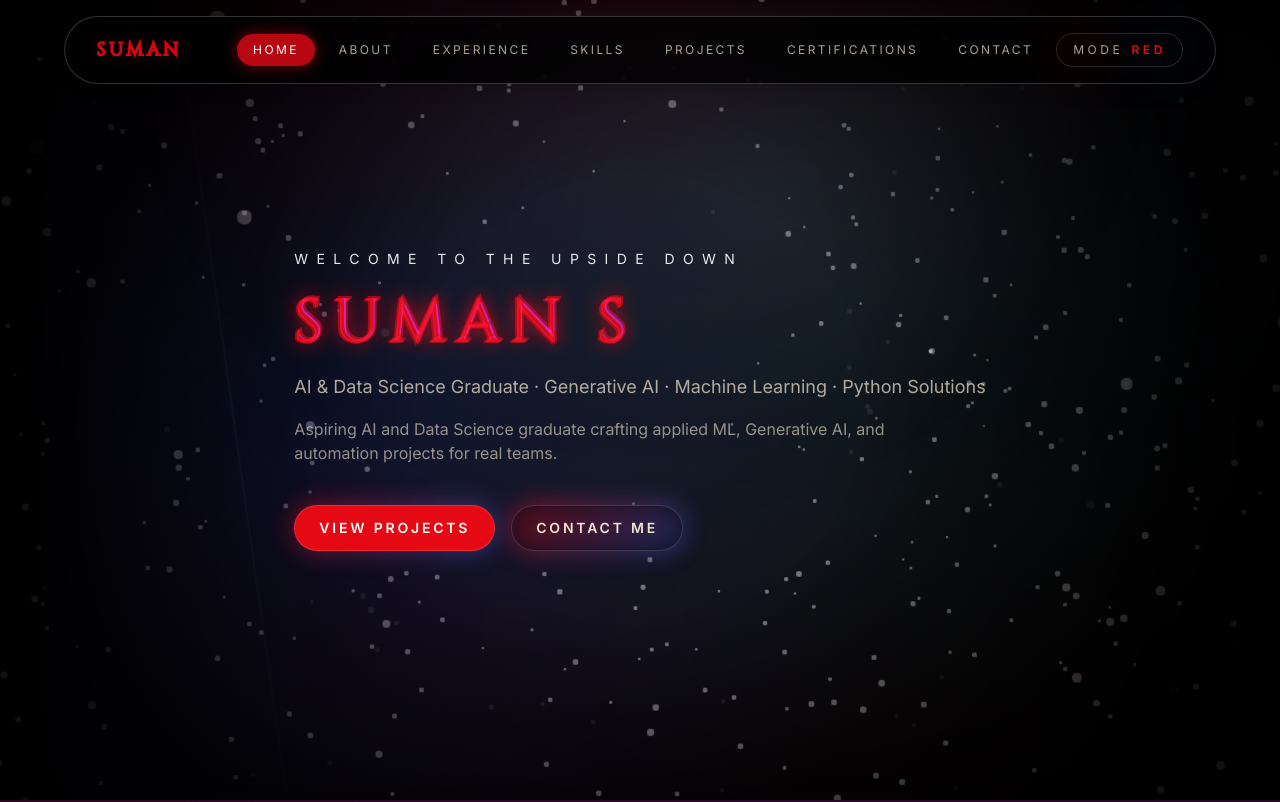
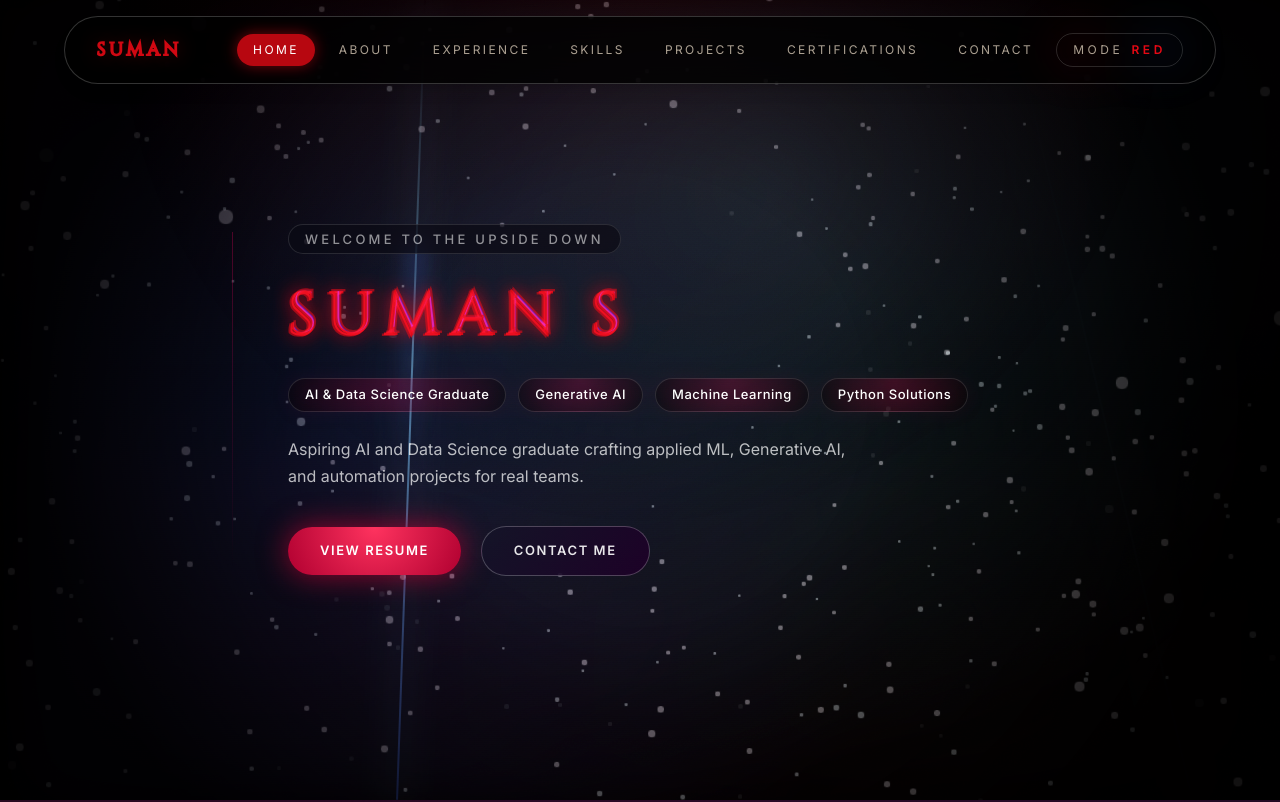
Before and after one commit to suman2k4/Suman-Portfolio, a React (Vite) app: page / in a window 1280 px wide. Shown: the top 802 px of the page. Built offline with nearby package versions, Linux system fonts and the light colour scheme.

Commit message:
feat: Changed Home section style and added fade in animation

```diff
--- a/src/App.jsx
+++ b/src/App.jsx
@@ -19,7 +19,7 @@ export default function App() {
 
   const sections = useMemo(
     () => [
-      <HomeHero key="home" />,
+      <HomeHero key="home" themeMode={themeMode} />,
       <AboutSection key="about" themeMode={themeMode} />,
       <ExperienceSection key="experience" />,
       <SkillsSection key="skills" />,
@@ -48,7 +48,7 @@ export default function App() {
 
   return (
     <div className={`app-shell ${isUpsideDown ? 'theme-upside' : ''}`}>
-      <AnimatePresence>
+      <AnimatePresence mode="wait">
         {showLoader && <PortalLoader key="portal-loader" onFinish={() => setShowLoader(false)} />}
       </AnimatePresence>
       {!showLoader && <Navbar themeMode={themeMode} onToggleTheme={toggleTheme} />}
@@ -60,8 +60,12 @@ export default function App() {
       <div className="glitch-overlay" />
       <div className="vignette-overlay" />
       <main className="relative z-10 mx-auto max-w-6xl px-6 pb-24">
-        {sections}
-        <Footer />
+        {!showLoader && (
+          <>
+            {sections}
+            <Footer />
+          </>
+        )}
       </main>
     </div>
   )
--- a/src/components/PortalLoader.jsx
+++ b/src/components/PortalLoader.jsx
@@ -19,38 +19,20 @@ const letterVariants = {
 }
 
 export default function PortalLoader({ onFinish }) {
-    const [exitPhase, setExitPhase] = useState(false)
-    const finishRef = useRef(onFinish)
+    useEffect(() => {
+        const timer = setTimeout(() => {
+            scrollToId('home')
+            onFinish()
+        }, 3000)
 
-    useEffect(() => {
-        finishRef.current = onFinish
+        return () => clearTimeout(timer)
     }, [onFinish])
-
-    useEffect(() => {
-        // Trigger the slide-down + fade-out animation
-        const exitTimer = setTimeout(() => setExitPhase(true), 2500)
-
-        // Unmount after animation finishes
-        const finishTimer = setTimeout(() => {
-            scrollToId('home')
-            finishRef.current?.()
-        }, 3300)
-
-        return () => {
-            clearTimeout(exitTimer) // Renamed flashTimer to exitTimer for clarity
-            clearTimeout(finishTimer)
-        }
-    }, [])
 
     return (
         <motion.div
             className="portal-loader"
-            initial={{ opacity: 1, y: 0 }}
-            animate={{
-                opacity: exitPhase ? 0 : 1,
-                y: exitPhase ? '100%' : 0
-            }}
-            transition={{ duration: 0.8, ease: [0.33, 1, 0.68, 1] }} // Smooth cubic bezier
+            initial={{ opacity: 1 }}
+            exit={{ opacity: 0, transition: { duration: 0.8, ease: "easeInOut" } }}
         >
             <div className="portal-loader__gradient" />
             <div className="portal-loader__vignette" />
--- a/src/components/layout/Navbar.jsx
+++ b/src/components/layout/Navbar.jsx
@@ -46,7 +46,7 @@ export default function Navbar({ themeMode, onToggleTheme }) {
         className="fixed top-4 left-0 right-0 z-50 mx-auto w-[95%] max-w-6xl rounded-full border border-white/20 bg-black/80 shadow-lg backdrop-blur-xl transition-all duration-500"
         initial={{ y: -100, opacity: 0 }}
         animate={{ y: 0, opacity: 1 }}
-        transition={{ duration: 0.8, ease: 'easeOut' }}
+        transition={{ duration: 0.5, delay: 0.1, ease: 'easeOut' }}
       >
         <nav className="relative flex items-center justify-between px-8 py-4">
           {/* Mobile: Burger Button (Left) */}
--- a/src/components/sections/HomeHero.jsx
+++ b/src/components/sections/HomeHero.jsx
@@ -1,10 +1,9 @@
 import { motion, useMotionValue, useSpring, useTransform } from 'framer-motion'
 import { useEffect, useState } from 'react'
-import NeonButton from '../ui/NeonButton'
 import { heroContent } from '../../data/content'
 import { scrollToId } from '../../utils/scroll'
 
-export default function HomeHero() {
+export default function HomeHero({ themeMode }) {
   const mouseX = useMotionValue(0)
   const mouseY = useMotionValue(0)
   const [enableParallax, setEnableParallax] = useState(false)
@@ -13,18 +12,15 @@ export default function HomeHero() {
   const moveX = useTransform(springX, [-200, 200], [-15, 15])
   const moveY = useTransform(springY, [-200, 200], [-15, 15])
 
+  const isUpside = themeMode === 'upside-down'
+
   useEffect(() => {
     const pointerQuery = window.matchMedia('(pointer: fine)')
     const motionQuery = window.matchMedia('(prefers-reduced-motion: reduce)')
-
-    const evaluate = () => {
-      setEnableParallax(pointerQuery.matches && !motionQuery.matches)
-    }
-
+    const evaluate = () => setEnableParallax(pointerQuery.matches && !motionQuery.matches)
     evaluate()
     pointerQuery.addEventListener('change', evaluate)
     motionQuery.addEventListener('change', evaluate)
-
     return () => {
       pointerQuery.removeEventListener('change', evaluate)
       motionQuery.removeEventListener('change', evaluate)
@@ -35,79 +31,212 @@ export default function HomeHero() {
     if (!enableParallax) {
       mouseX.set(0)
       mouseY.set(0)
-      return undefined
+      return
+    }
+    const handleMove = (e) => {
+      mouseX.set(e.clientX - window.innerWidth / 2)
+      mouseY.set(e.clientY - window.innerHeight / 2)
+    }
+    const throttled = (e) => {
+      requestAnimationFrame(() => handleMove(e))
+    }
+    window.addEventListener('pointermove', throttled)
+    return () => window.removeEventListener('pointermove', throttled)
+  }, [enableParallax, mouseX, mouseY])
+
+  const containerVariants = {
+    hidden: { opacity: 0 },
+    visible: {
+      opacity: 1,
+      transition: {
+        staggerChildren: 0.12,
+        delayChildren: 0.4
+      }
+    }
   }
 
-    const handleMove = (event) => {
-      mouseX.set(event.clientX - window.innerWidth / 2)
-      mouseY.set(event.clientY - window.innerHeight / 2)
+  const itemVariants = {
+    hidden: { opacity: 0, y: 30 },
+    visible: {
+      opacity: 1,
+      y: 0,
+      transition: { duration: 0.8, ease: [0.22, 0.61, 0.36, 1] }
     }
-    let rafId
-    const throttled = (event) => {
-      if (rafId) cancelAnimationFrame(rafId)
-      rafId = requestAnimationFrame(() => handleMove(event))
   }
-    window.addEventListener('pointermove', throttled, { passive: true })
-    return () => {
-      window.removeEventListener('pointermove', throttled)
-      if (rafId) cancelAnimationFrame(rafId)
+
+  const streakVariants = {
+    hidden: { opacity: 0, height: '0%' },
+    visible: {
+      opacity: 1,
+      height: '70%',
+      transition: { duration: 1.5, ease: 'easeOut', delay: 0.2 }
     }
-  }, [enableParallax, mouseX, mouseY])
+  }
+
+  const chips = [
+    'AI & Data Science Graduate',
+    'Generative AI',
+    'Machine Learning',
+    'Python Solutions'
+  ]
+
+  // Dynamic Styles based on Theme
+  const streakGradient = isUpside
+    ? 'linear-gradient(to bottom, rgba(48, 86, 211, 0.5), transparent)'
+    : 'linear-gradient(to bottom, rgba(255,0,100,0.28), transparent)'
+
+  const chipBg = isUpside
+    ? 'radial-gradient(circle at top, rgba(48, 86, 211, 0.3), rgba(0,0,0,0.4))'
+    : 'radial-gradient(circle at top, rgba(255,0,80,0.18), rgba(0,0,0,0.4))'
+
+  const chipShadow = isUpside
+    ? 'drop-shadow(0 0 10px rgba(48, 86, 211, 0.35))'
+    : 'drop-shadow(0 0 10px rgba(255,0,80,0.15))'
+
+  const primaryBtnBg = isUpside
+    ? 'radial-gradient(circle at top, #4cc9f0, #3056d3)'
+    : 'radial-gradient(circle at top, #ff335f, #b00030)'
+
+  const primaryBtnShadow = isUpside
+    ? '0 0 30px rgba(48, 86, 211, 0.55)'
+    : '0 0 30px rgba(255, 0, 60, 0.55)'
+
+  const primaryBtnHoverShadow = isUpside
+    ? '0 0 40px rgba(76, 201, 240, 0.8)'
+    : '0 0 40px rgba(255, 0, 80, 0.8)'
 
   return (
-    <section id="home" className="relative flex min-h-[100vh] items-center justify-center">
+    <motion.section
+      id="home"
+      className="relative flex min-h-[100vh] items-center justify-center overflow-hidden px-4"
+      initial={{ opacity: 0 }}
+      animate={{ opacity: 1 }}
+      transition={{ duration: 0.8 }}
+    >
+      {/* Parallax Background */}
       <motion.div
         style={enableParallax ? { x: moveX, y: moveY } : undefined}
-        className="absolute inset-0 -z-10 opacity-30"
+        className="absolute inset-0 -z-10 opacity-30 pointer-events-none"
       >
         <div className="h-full w-full hero-glow" />
       </motion.div>
-      <div className="relative z-10 mx-auto max-w-5xl px-6 text-center md:text-left">
-        <motion.p
-          className="text-sm uppercase tracking-[0.6em] text-white"
-          initial={{ opacity: 0, y: 20 }}
-          animate={{ opacity: 0.9, y: 0 }}
-          transition={{ duration: 0.9, ease: 'easeOut' }}
+
+      {/* Main Content Container */}
+      <div className="relative z-10 w-full max-w-4xl p-8 md:p-12 lg:p-16">
+        {/* Light Streak */}
+        <motion.div
+          className="absolute hidden md:block"
+          variants={streakVariants}
+          initial="hidden"
+          animate="visible"
+          style={{
+            position: 'absolute',
+            top: '15%',
+            width: '1px',
+            background: streakGradient,
+            left: '40px',
+            transition: 'background 0.5s ease'
+          }}
+        />
+
+        <motion.div
+          className="relative z-10 flex flex-col items-center md:items-start text-center md:text-left md:pl-8"
+          variants={containerVariants}
+          initial="hidden"
+          animate="visible"
         >
+          {/* Top Label */}
+          <motion.div
+            variants={itemVariants}
+            className="inline-flex items-center px-4 py-1.5 mb-6 rounded-full border"
+            style={{
+              backgroundColor: 'rgba(10, 10, 20, 0.7)',
+              borderColor: 'rgba(255, 255, 255, 0.12)',
+              backdropFilter: 'blur(12px)'
+            }}
+          >
+            <span className="text-xs md:text-[13px] font-medium tracking-[0.25em] text-white/55 uppercase">
               Welcome to the Upside Down
-        </motion.p>
+            </span>
+          </motion.div>
+
+          {/* Main Name */}
           <motion.h1
-          className="mt-6 text-4xl sm:text-5xl md:text-6xl title-outline flicker glitch"
+            className="mt-2 text-4xl sm:text-5xl md:text-6xl title-outline flicker glitch"
             data-text={heroContent.name.toUpperCase()}
-          initial={{ opacity: 0, scale: 0.9 }}
-          animate={{ opacity: 1, scale: 1 }}
-          transition={{ duration: 1.2, ease: [0.45, 0, 0.55, 1] }}
+            variants={{
+              hidden: { opacity: 0, scale: 0.9 },
+              visible: {
+                opacity: 1,
+                scale: 1,
+                transition: { duration: 1.2, ease: [0.45, 0, 0.55, 1] }
+              }
+            }}
           >
             {heroContent.name}
           </motion.h1>
+
+          {/* Skill Chips */}
+          <motion.div
+            variants={itemVariants}
+            className="mt-8 flex flex-wrap justify-center md:justify-start gap-3 w-full"
+            style={{ filter: chipShadow, transition: 'filter 0.5s ease' }}
+          >
+            {chips.map((chip, i) => (
+              <span
+                key={i}
+                className="px-4 py-1.5 rounded-full border text-[13px] font-medium tracking-[0.04em] text-white/92 transition-[background]"
+                style={{
+                  background: chipBg,
+                  borderColor: 'rgba(255,255,255,0.12)',
+                }}
+              >
+                {chip}
+              </span>
+            ))}
+          </motion.div>
+
+          {/* Description */}
           <motion.p
-          className="mt-5 text-lg text-stCream/80"
-          initial={{ opacity: 0 }}
-          animate={{ opacity: 0.9 }}
-          transition={{ delay: 0.6, duration: 1.1 }}
+            variants={itemVariants}
+            className="mt-6 max-w-[580px] text-[15px] md:text-[16px] leading-[1.7] font-normal"
+            style={{ color: 'rgba(255,255,255,0.72)' }}
           >
-          {heroContent.role} · {heroContent.highlights.join(' · ')}
+            Aspiring AI and Data Science graduate crafting applied ML, Generative AI, and automation projects for real teams.
           </motion.p>
-        <motion.p
-          className="mt-4 max-w-2xl text-base text-stCream/70"
-          initial={{ opacity: 0, y: 12 }}
-          animate={{ opacity: 0.85, y: 0 }}
-          transition={{ delay: 0.75, duration: 0.9 }}
+
+          {/* Buttons */}
+          <motion.div
+            variants={itemVariants}
+            className="mt-9 flex flex-col sm:flex-row items-center gap-5 w-full sm:w-auto"
           >
-          {heroContent.tagline}
-        </motion.p>
-        <motion.div
-          className="mt-10 flex flex-col gap-4 text-xs uppercase tracking-[0.4em] md:flex-row"
-          initial={{ opacity: 0, y: 20 }}
-          animate={{ opacity: 1, y: 0 }}
-          transition={{ delay: 1, duration: 0.8 }}
+            <motion.button
+              onClick={() => window.open('/SumanS_Resume.pdf', '_blank')}
+              whileHover={{ scale: 1.03, y: -1, boxShadow: primaryBtnHoverShadow }}
+              className="w-full sm:w-auto px-8 py-3.5 rounded-full uppercase text-[13px] font-semibold tracking-[0.12em] text-white transition-all duration-300"
+              style={{
+                background: primaryBtnBg,
+                boxShadow: primaryBtnShadow
+              }}
             >
-          <NeonButton onClick={() => scrollToId('projects')}>View Projects</NeonButton>
-          <NeonButton variant="ghost" onClick={() => scrollToId('contact')}>
+              View Resume
+            </motion.button>
+
+            <motion.button
+              onClick={() => scrollToId('contact')}
+              whileHover={{ scale: 1.03, borderColor: 'rgba(91, 43, 255, 0.5)', boxShadow: '0 0 25px rgba(91, 43, 255, 0.25)' }}
+              className="w-full sm:w-auto px-8 py-3.5 rounded-full border uppercase text-[13px] font-semibold tracking-[0.12em] text-white/90 transition-transform duration-300"
+              style={{
+                background: 'linear-gradient(120deg, rgba(20,20,40,0.9), rgba(30,0,40,0.9))',
+                borderColor: 'rgba(255,255,255,0.24)'
+              }}
+            >
               Contact Me
-          </NeonButton>
+            </motion.button>
+          </motion.div>
+
         </motion.div>
       </div>
-    </section>
+    </motion.section>
   )
 }
```
Also changed, not shown: 1 other file (tests, documents, lock files or other folders). Lines whose indentation alone changed are shown as unchanged.
